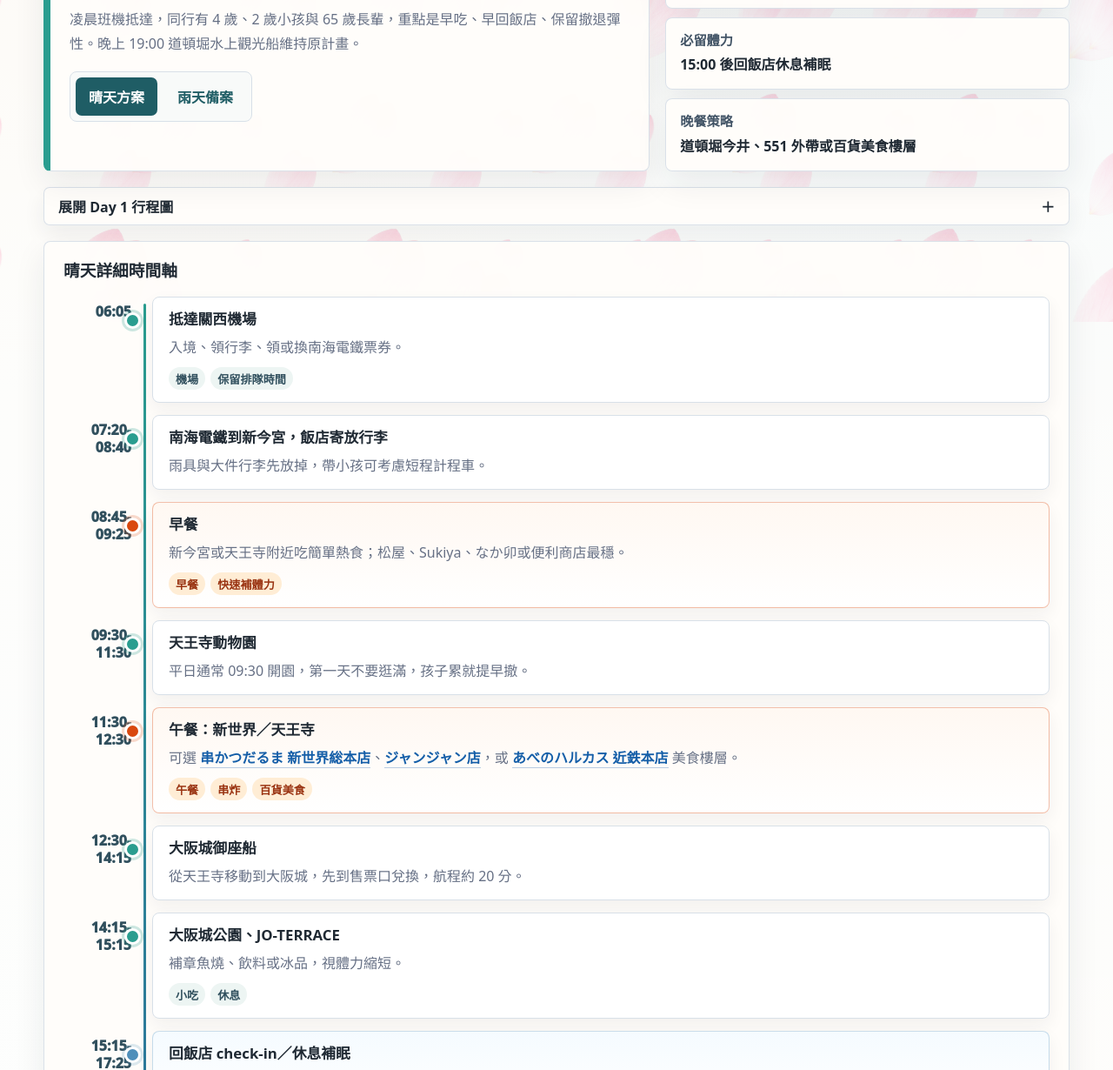
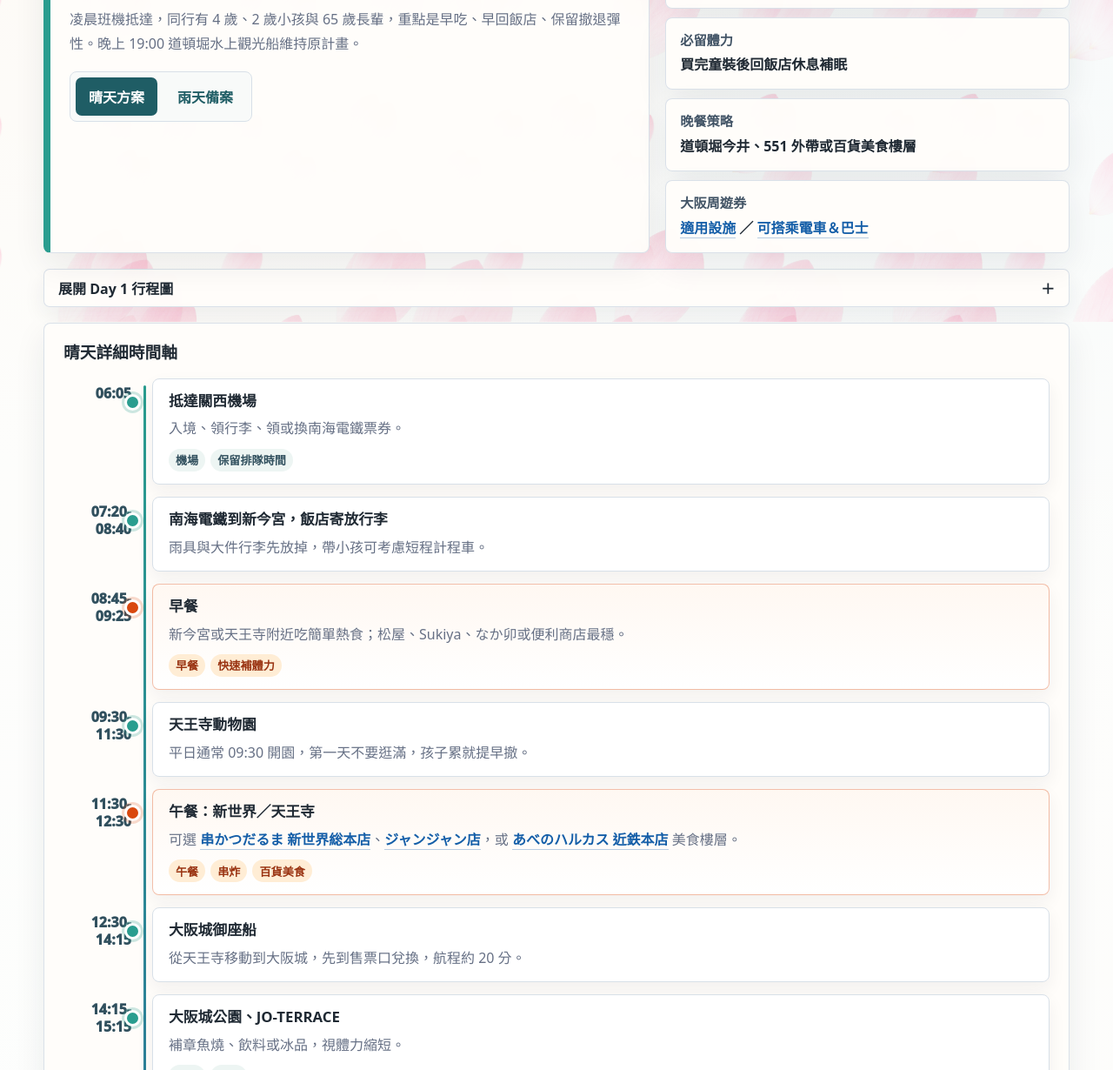
Before and after one commit to ching1002/osaka-2026-itinerary, a plain HTML site: page index.html in a window 1280 px wide. Shown: the part 430-1660 px from the top of the page at 87% size. Drawn offline with Linux system fonts and the light colour scheme.

Commit message:
Update Day 1 itinerary details

```diff
--- a/index.html
+++ b/index.html
@@ -588,8 +588,9 @@
         </div>
         <div class="quick-grid">
           <div class="quick-card"><h3>住宿</h3><p>Ostay Vermillion Namba</p></div>
-          <div class="quick-card"><h3>必留體力</h3><p>15:00 後回飯店休息補眠</p></div>
+          <div class="quick-card"><h3>必留體力</h3><p>買完童裝後回飯店休息補眠</p></div>
           <div class="quick-card"><h3>晚餐策略</h3><p>道頓堀今井、551 外帶或百貨美食樓層</p></div>
+          <div class="quick-card"><h3>大阪周遊券</h3><p><a href="https://osaka-amazing-pass.com/cht/service_free.html?spm=AttractionInfo.%E6%B4%BB%E5%8B%95%E4%BB%8B%E7%B4%B9_List.Link&amp;clickId=00f2a9f6e1" target="_blank" rel="noopener">適用設施</a> ／ <a href="https://osaka-amazing-pass.com/cht/service_about_train.html?spm=AttractionInfo.%E6%B4%BB%E5%8B%95%E4%BB%8B%E7%B4%B9_List.Link&amp;clickId=a54c765fce" target="_blank" rel="noopener">可搭乘電車＆巴士</a></p></div>
         </div>
       </div>
 
@@ -609,7 +610,8 @@
             <div class="stop meal"><div class="time">11:30-12:30</div><div class="stop-card"><h4>午餐：新世界／天王寺</h4><p>可選 <a href="https://www.google.com/maps/search/?api=1&query=%E4%B8%B2%E3%81%8B%E3%81%A4%E3%81%A0%E3%82%8B%E3%81%BE%20%E6%96%B0%E4%B8%96%E7%95%8C%E7%B7%8F%E6%9C%AC%E5%BA%97%20%E5%A4%A7%E9%98%AA%E5%B8%82%E6%B5%AA%E9%80%9F%E5%8C%BA%E6%81%B5%E7%BE%8E%E9%A0%88%E6%9D%B12-3-9" target="_blank" rel="noopener">串かつだるま 新世界総本店</a>、<a href="https://www.google.com/maps/search/?api=1&query=%E4%B8%B2%E3%81%8B%E3%81%A4%E3%81%A0%E3%82%8B%E3%81%BE%20%E3%82%B8%E3%83%A3%E3%83%B3%E3%82%B8%E3%83%A3%E3%83%B3%E5%BA%97%20%E5%A4%A7%E9%98%AA%E5%B8%82%E6%B5%AA%E9%80%9F%E5%8C%BA%E6%81%B5%E7%BE%8E%E9%A0%88%E6%9D%B13-4-4" target="_blank" rel="noopener">ジャンジャン店</a>，或 <a href="https://www.google.com/maps/search/?api=1&query=%E3%81%82%E3%81%B9%E3%81%AE%E3%83%8F%E3%83%AB%E3%82%AB%E3%82%B9%20%E8%BF%91%E9%89%84%E6%9C%AC%E5%BA%97%20%E5%A4%A7%E9%98%AA%E5%B8%82%E9%98%BF%E5%80%8D%E9%87%8E%E5%8C%BA%E9%98%BF%E5%80%8D%E9%87%8E%E7%AD%8B1-1-43" target="_blank" rel="noopener">あべのハルカス 近鉄本店</a> 美食樓層。</p><div class="tags"><span class="tag">午餐</span><span class="tag">串炸</span><span class="tag">百貨美食</span></div></div></div>
             <div class="stop"><div class="time">12:30-14:15</div><div class="stop-card"><h4>大阪城御座船</h4><p>從天王寺移動到大阪城，先到售票口兌換，航程約 20 分。</p></div></div>
             <div class="stop"><div class="time">14:15-15:15</div><div class="stop-card"><h4>大阪城公園、JO-TERRACE</h4><p>補章魚燒、飲料或冰品，視體力縮短。</p><div class="tags"><span class="tag">小吃</span><span class="tag">休息</span></div></div></div>
-            <div class="stop rest"><div class="time">15:15-17:25</div><div class="stop-card"><h4>回飯店 check-in／休息補眠</h4><p>這段是第一天最重要的緩衝，讓小孩與長輩恢復體力。</p></div></div>
+            <div class="stop"><div class="time">15:15-16:05</div><div class="stop-card"><h4>森之宮 Q's Mall：西松屋買童裝</h4><p>大阪城公園結束後，到森之宮站旁邊的 <a href="https://www.google.com/maps/search/?api=1&amp;query=%E8%A5%BF%E6%9D%BE%E5%B1%8B%20%E3%82%82%E3%82%8A%E3%81%AE%E3%81%BF%E3%82%84%E3%82%AD%E3%83%A5%E3%83%BC%E3%82%BA%E3%83%A2%E3%83%BC%E3%83%ABBASE%E5%BA%97" target="_blank" rel="noopener">西松屋 もりのみやキューズモールBASE店</a> 買童裝。商場官方列在 2F，西松屋營業時間 10:00-20:00。</p><div class="tags"><span class="tag">童裝</span><span class="tag">森之宮站旁</span><span class="tag">2F</span></div></div></div>
+            <div class="stop rest"><div class="time">16:05-17:25</div><div class="stop-card"><h4>回飯店 check-in／休息補眠</h4><p>採買後回飯店休息，這段仍是第一天最重要的緩衝，讓小孩與長輩恢復體力。</p></div></div>
             <div class="stop meal"><div class="time">17:30-18:20</div><div class="stop-card"><h4>早晚餐：難波／道頓堀</h4><p>推薦 <a href="https://www.google.com/maps/search/?api=1&query=%E9%81%93%E9%A0%93%E5%A0%80%E4%BB%8A%E4%BA%95%20%E6%9C%AC%E5%BA%97%20%E5%A4%A7%E9%98%AA%E5%B8%82%E4%B8%AD%E5%A4%AE%E5%8C%BA%E9%81%93%E9%A0%93%E5%A0%801-7-22" target="_blank" rel="noopener">道頓堀今井 本店</a> 或 <a href="https://www.google.com/maps/search/?api=1&query=551%E8%93%AC%E8%8E%B1%20%E6%88%8E%E6%A9%8B%E6%9C%AC%E5%BA%97%20%E5%A4%A7%E9%98%AA%E5%B8%82%E4%B8%AD%E5%A4%AE%E5%8C%BA%E9%9B%A3%E6%B3%A23-6-3" target="_blank" rel="noopener">551蓬莱 戎橋本店</a> 外帶，不排燒肉。</p><div class="tags"><span class="tag">晚餐</span><span class="tag">早吃</span></div></div></div>
             <div class="stop"><div class="time">19:00-19:30</div><div class="stop-card"><h4>道頓堀水上觀光船</h4><p>提早 15-20 分抵達集合點，結束後直接回飯店。</p></div></div>
           </div>
```
